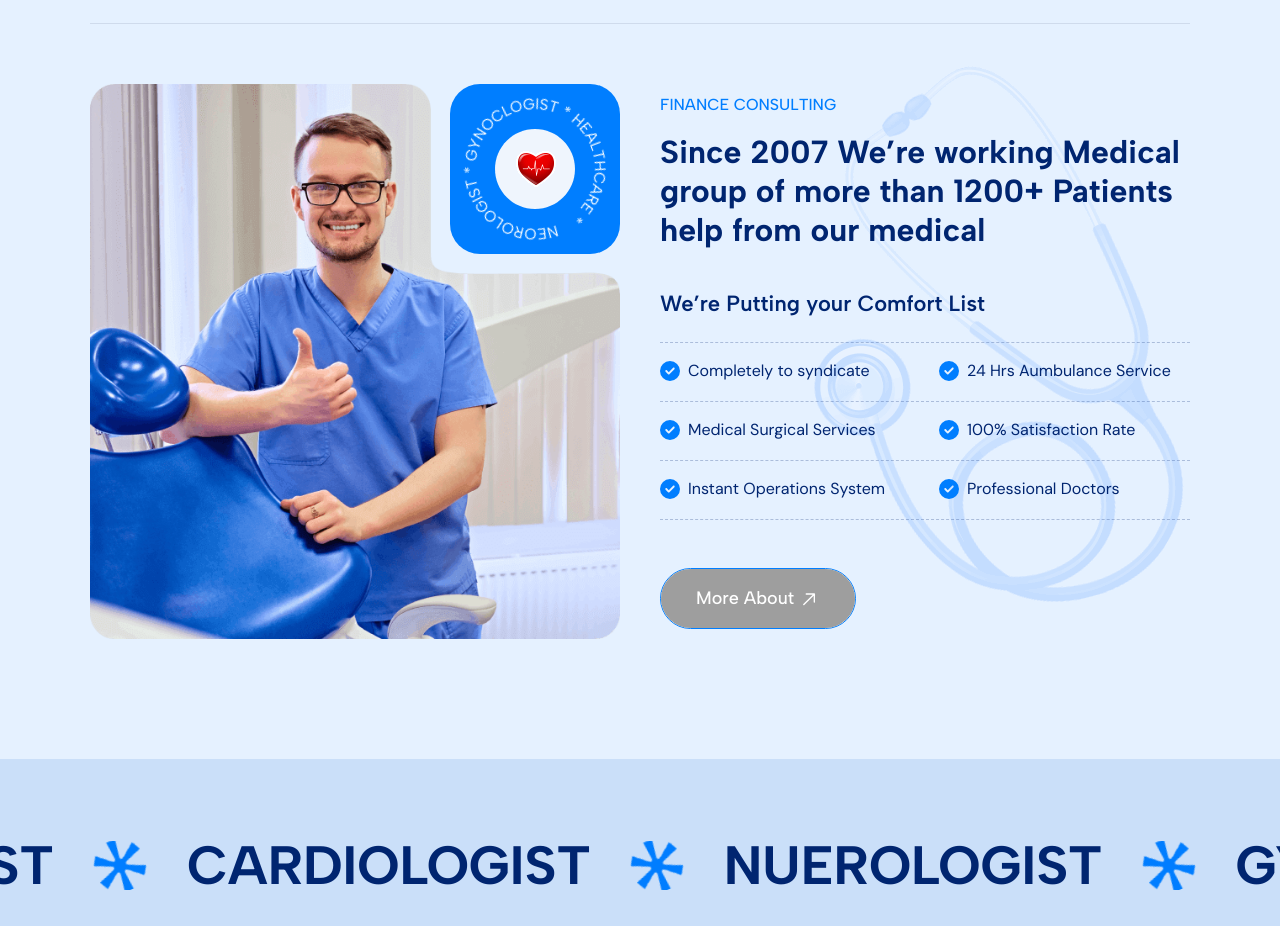
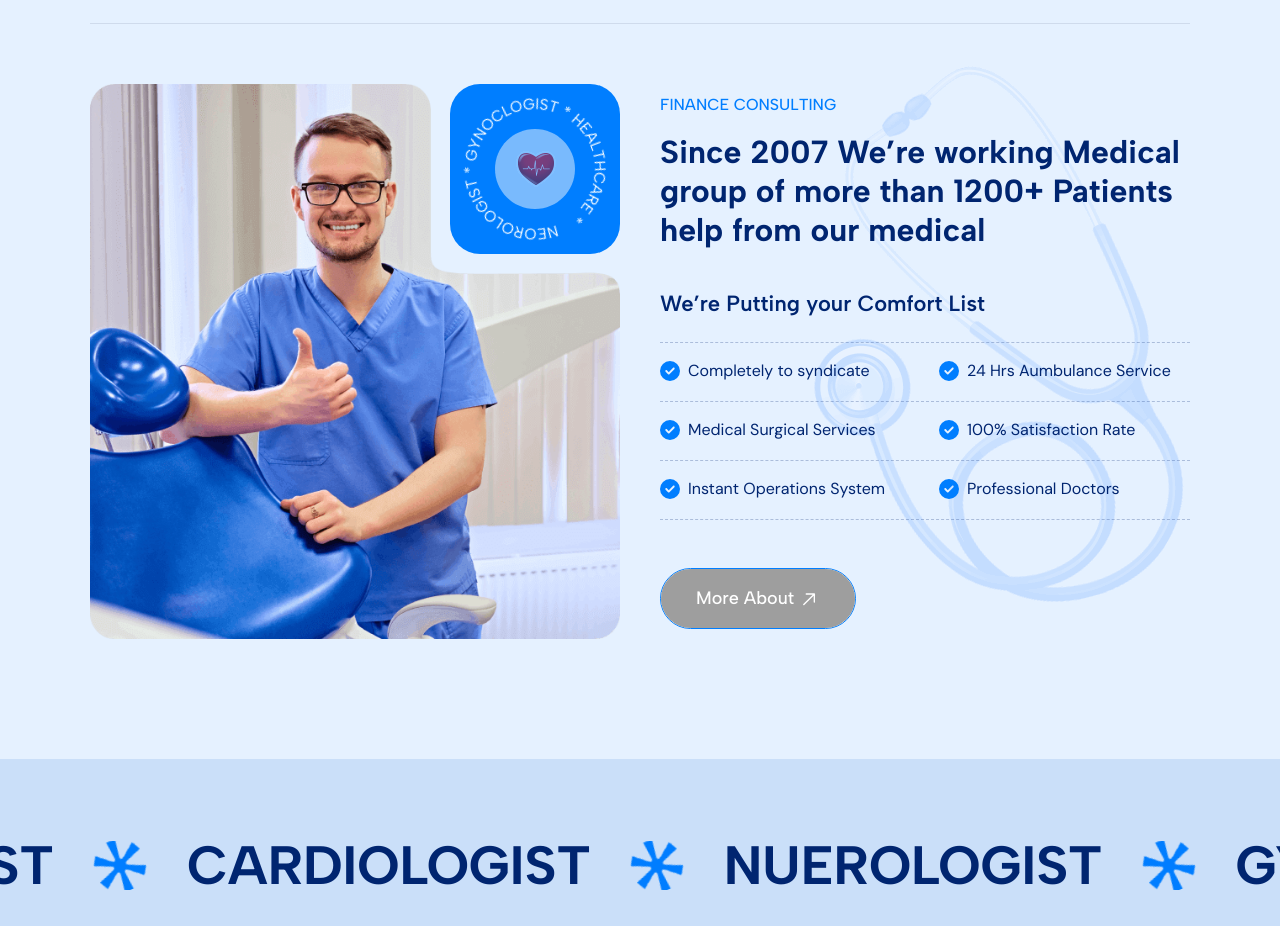
Before and after one commit to jisan5620jk/mediic, a React (Vite) app: page / in a window 1280 px wide. Shown: the part 1860-2786 px from the top of the page. Built offline with nearby package versions, Linux system fonts and the light colour scheme; grey boxes are pictures that could not be loaded.

Commit message:
Update Code

```diff
--- a/src/Component1/About/About.jsx
+++ b/src/Component1/About/About.jsx
@@ -80,6 +80,7 @@ const About = () => {
                 <img
                   src={heart}
                   draggable='false'
+                  className='animate-pulse'
                 />
               </div>
             </div>
```
